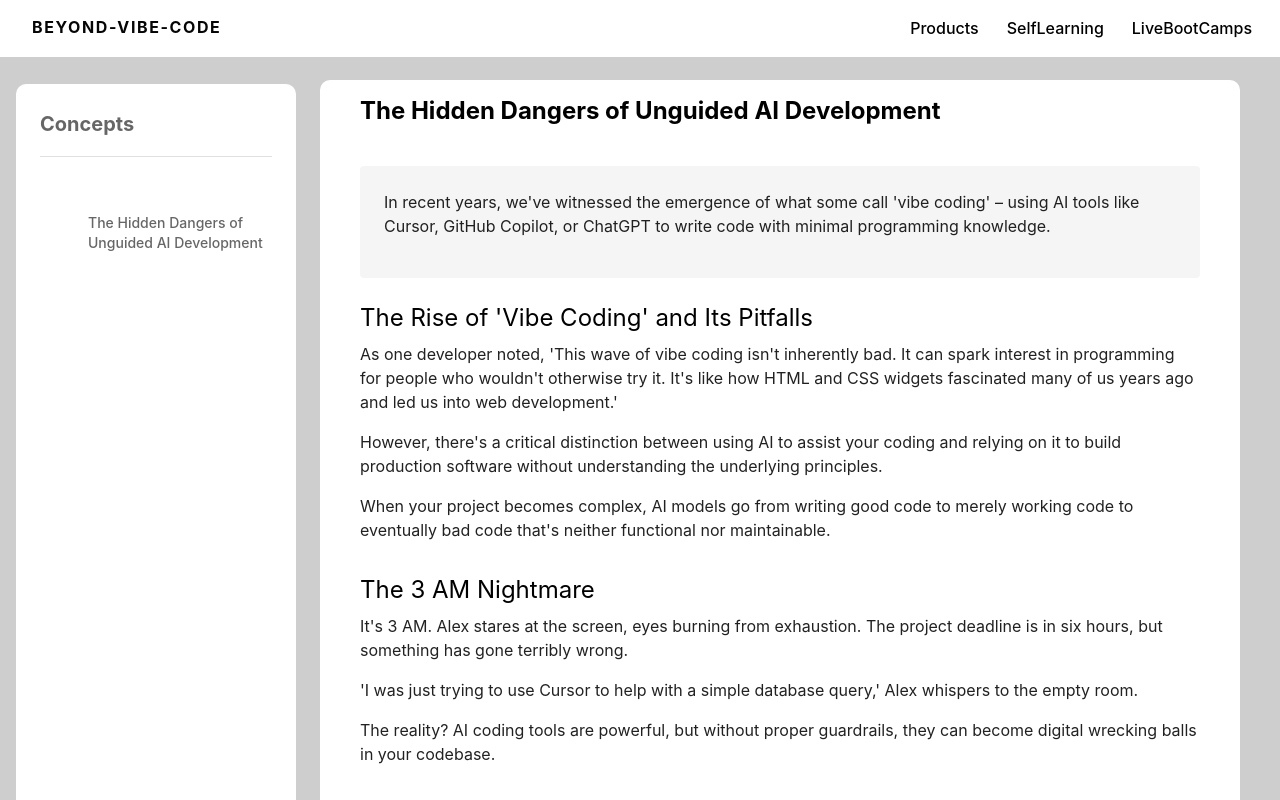
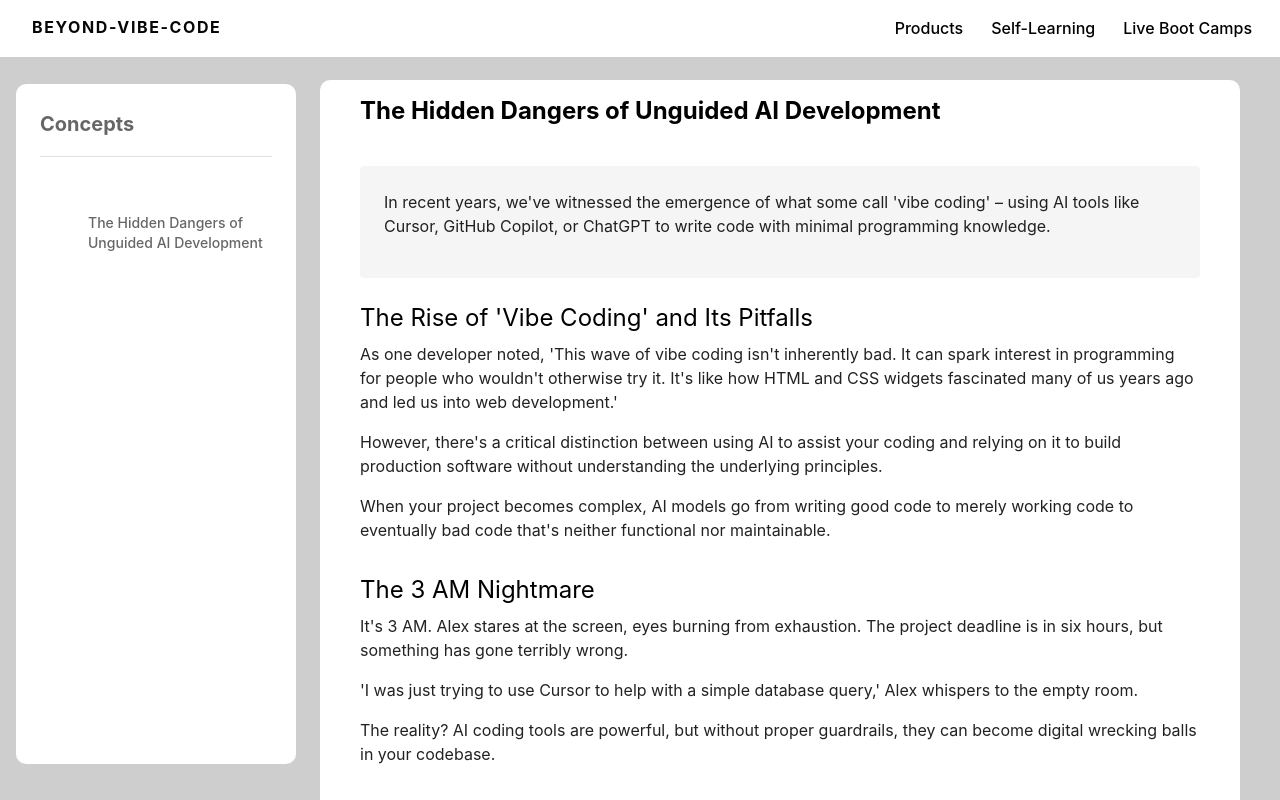
Before and after one commit to Academix1/Beyond-Vibe-Coding, a React (Vite) app in the folder beyond--wipecode/: page /chapter/1 in a window 1280 px wide. Shown: the top 800 px of the page. Built offline with nearby package versions, Linux system fonts and the light colour scheme; some icons are missing.

Commit message:
Setting up theme

```diff
--- a/beyond--wipecode/src/App.tsx
+++ b/beyond--wipecode/src/App.tsx
@@ -39,7 +39,6 @@ function AppContent() {
             position: 'sticky',
             top: '84px',
             height: 'calc(100vh - 64px)',
-            mb: 5,
             ml: 2,
             overflowY: 'auto',
           }}>
--- a/beyond--wipecode/src/components/Navbar.tsx
+++ b/beyond--wipecode/src/components/Navbar.tsx
@@ -12,7 +12,7 @@ import MenuIcon from '@mui/icons-material/Menu';
 import CodeIcon from '@mui/icons-material/Code';
 import { useSidebar } from '../context/SidebarContext';
 
-const pages = ['Products', 'SelfLearning', 'LiveBootCamps'];
+const pages = ['Products', 'Self-Learning', 'Live Boot Camps'];
 
 const Navbar = () => {
   const { toggleSidebar } = useSidebar();
--- a/beyond--wipecode/src/components/Sidebar.tsx
+++ b/beyond--wipecode/src/components/Sidebar.tsx
@@ -74,7 +74,7 @@ const Sidebar = ({ variant }: SidebarProps) => {
               }
             : {
                 position: 'relative',
-                height: 'calc(100vh - 64px)',
+                height: 'calc(93vh - 64px)',
                 borderRight: 'none',
               }),
           overflowX: 'hidden',
--- a/beyond--wipecode/src/pages/Home.tsx
+++ b/beyond--wipecode/src/pages/Home.tsx
@@ -9,7 +9,7 @@ const Home = () => {
       sx={{
         position: 'relative',
 
-        height: '90vh',
+        height: '80vh',
         width: '95vw',
         overflowX: '-moz-hidden-unscrollable',
         overflowY: 'hidden',
```
